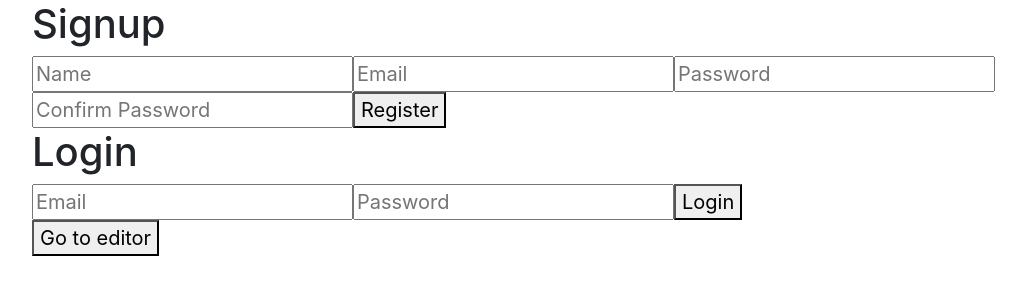
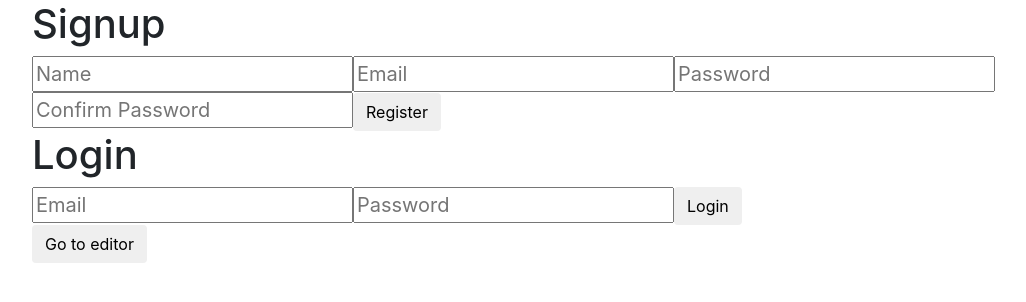
Before and after one commit to chiraglulla/markdown-on-steroids, a React (Create React App) app: page / in a window 1280 px wide. Shown: the top 302 px of the page, without its empty margins (53-1079 px from the left). Built offline with nearby package versions, Linux system fonts and the light colour scheme; no server answers.

Commit message:
Style buttons and disable edit info fields once saved

```diff
--- a/src/Components/GoToEditor.js
+++ b/src/Components/GoToEditor.js
@@ -4,6 +4,7 @@ const GoToEditor = () => {
   return (
     <Link to="/editor">
       <button
+        className='btn btn-white'
         style={{
           cursor: 'pointer',
         }}
--- a/src/Components/Login.js
+++ b/src/Components/Login.js
@@ -68,6 +68,7 @@ const Login = () => {
           type="password"
         />
         <button
+          className='btn btn-white'
           style={{
             cursor: 'pointer',
           }}
--- a/src/Components/Signup.js
+++ b/src/Components/Signup.js
@@ -89,6 +89,7 @@ const Signup = () => {
           id="confirmPassword"
         />
         <button
+          className="btn btn-white"
           style={{
             cursor: 'pointer',
           }}
--- a/src/Components/UpdateInfo.js
+++ b/src/Components/UpdateInfo.js
@@ -25,6 +25,8 @@ const UpdateInfo = () => {
 
   const saveInfo = async (e) => {
     e.preventDefault();
+    document.querySelector('#name').disabled = true;
+    document.querySelector('#email').disabled = true;
     const changes = {
       name,
       email,
```
